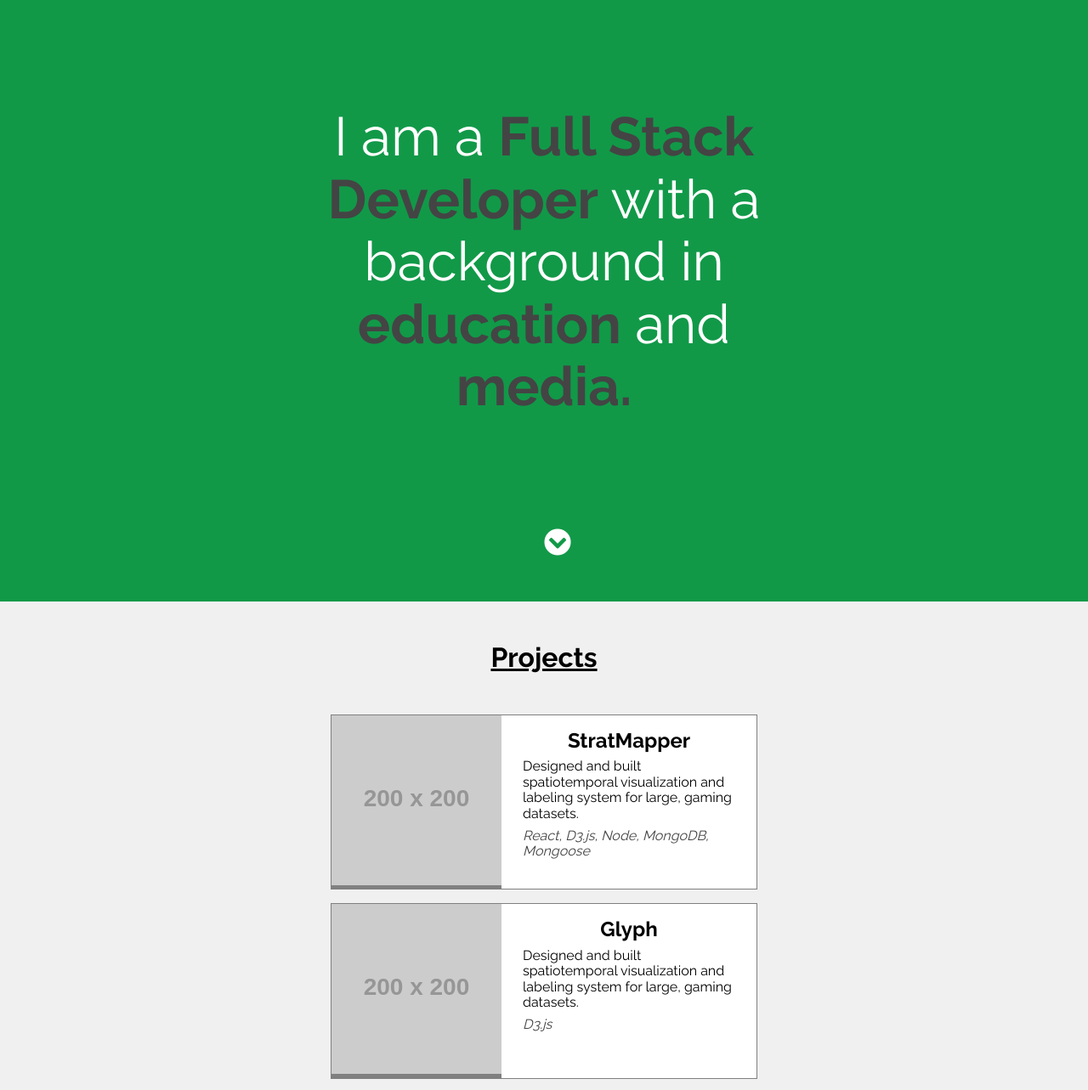
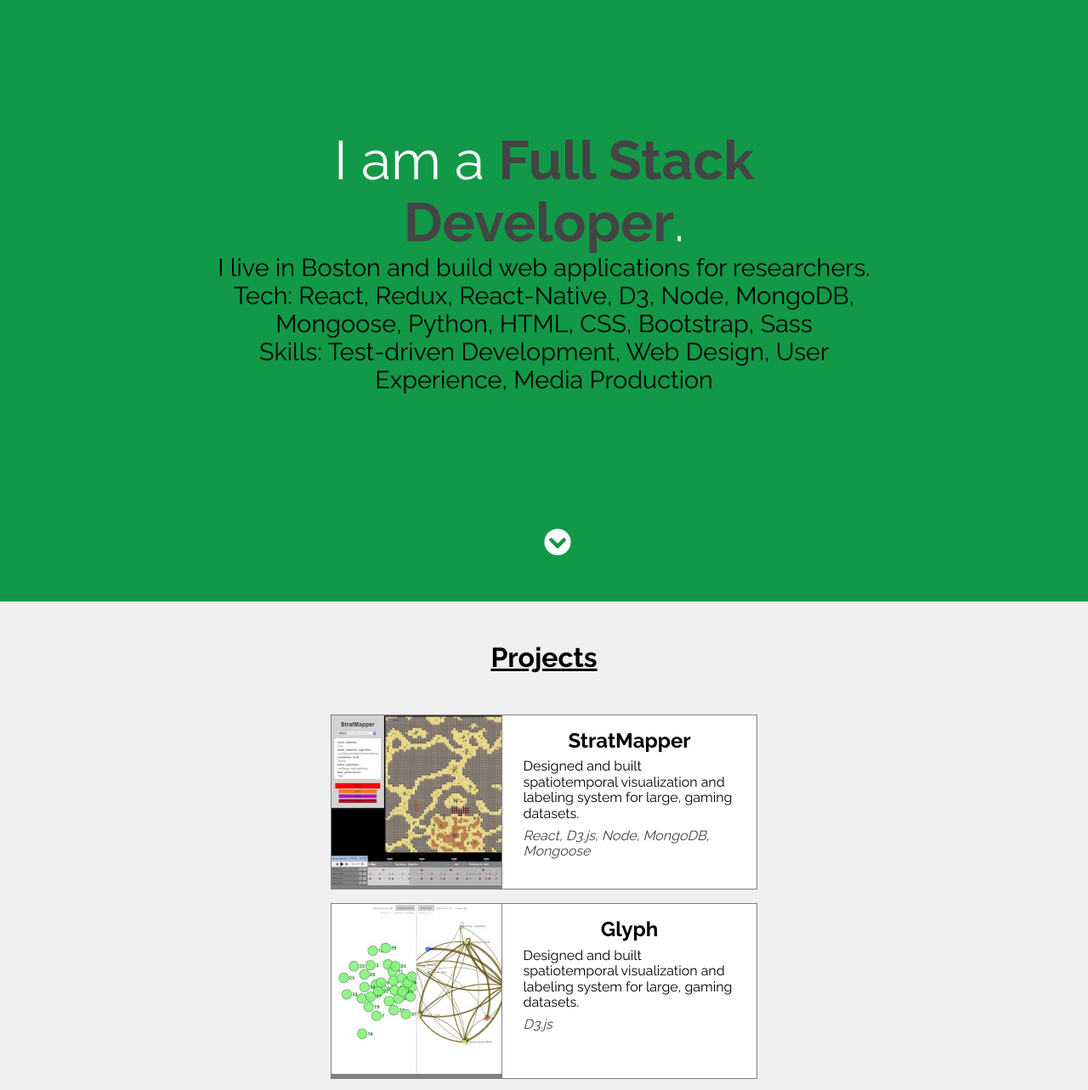
Before and after one commit to andymbryant/personal, a plain HTML site: page index.html in a window 1280 px wide. Shown: the part 140-1423 px from the top of the page at 85% size. Drawn offline with Linux system fonts and the light colour scheme; placeholder pictures from the web are drawn by us.

Commit message:
project images

```diff
--- a/index.html
+++ b/index.html
@@ -27,18 +27,18 @@
     <main>
         <section id="title" class="title-section">
             <div class="title-card">
-                <div class="header">I am a <span class="emphasis">Full Stack Developer</span> with a background in
-                    <span class="emphasis">education</span>
-                    and <span class="emphasis">media.</span></div>
-                <!-- <div class="sub-header">I build web applications for researchers in Boston.</div> -->
-            </div>
-            <a href="#resume" class="chevron"><i class="fas fa-chevron-circle-down"></i></a>
+                <div class="header">I am a <span class="emphasis">Full Stack Developer</span>. </div>
+                <div class="sub-header">I live in Boston and build web applications for researchers.</div>
+                <div class="sub-header">Tech: React, Redux, React-Native, D3, Node, MongoDB, Mongoose, Python, HTML,
+                    CSS, Bootstrap, Sass</div>
+                <div class="sub-header">Skills: Test-driven Development, Web Design, User Experience, Media Production</div>
+                <a href="#resume" class="chevron"><i class="fas fa-chevron-circle-down"></i></a>
         </section>
         <section id="projects" class="projects-section">
             <div class="section-title">Projects</div>
             <div class="projects-container">
                 <div class="project">
-                    <div class="project-image"><img src="https://via.placeholder.com/200" alt=""></div>
+                    <div class="project-image"><img src="img/bt-img.jpg" alt=""></div>
                     <div class="project-details">
                         <div class="project-title">StratMapper</div>
                         <div class="project-description">Designed and built spatiotemporal visualization and labeling
@@ -47,7 +47,7 @@
                     </div>
                 </div>
                 <div class="project">
-                    <div class="project-image"><img src="https://via.placeholder.com/200" alt=""></div>
+                    <div class="project-image"><img src="img/g-img.jpg" alt=""></div>
                     <div class="project-details">
                         <div class="project-title">Glyph</div>
                         <div class="project-description">Designed and built spatiotemporal visualization and labeling
@@ -64,7 +64,7 @@
                     </div>
                 </div>
                 <div class="project">
-                    <div class="project-image"><img src="https://via.placeholder.com/200" alt=""></div>
+                    <div class="project-image"><img src="img/m-img.jpg" alt=""></div>
                     <div class="project-details">
                         <div class="project-title">Movie Listr</div>
                         <div class="project-description">Designed and built spatiotemporal visualization and labeling
@@ -75,7 +75,7 @@
             </div>
         </section>
         <section id="resume" class="resume-section">
-            <div class="section-title">Experience</div>
+            <div class="section-title">Resumé</div>
             <div class="res-item">
                 <div class="company-image"><a href="https://web.northeastern.edu/guii/" target="_blank"><img src="img/neu-logo.jpg"
                             alt=""></a></div>
--- a/sass/main.scss
+++ b/sass/main.scss
@@ -9,6 +9,11 @@ html {
 
     section {
         padding-top: 3rem;
+    }
+
+    img {
+        width: 100%;
+        height: 100%;
     }
 }
 
@@ -83,7 +88,7 @@ nav {
     .title-card {
         z-index: 101;
         margin: auto;
-        width: 50%;
+        width: 60%;
         text-align: center;
         .emphasis {
             font-weight: 700;
@@ -146,11 +151,7 @@ nav {
                 width: 200px;
                 display: inline-block;
                 background-color: grey;
-
-                img {
-                    width: 100%;
-                    height: 100%;
-                }
+                border-right: 1px solid grey;
             }
 
             .project-details {
@@ -198,10 +199,7 @@ nav {
             left: -160px;
             width: 120px;
 
-            img {
-                width: 100%;
-                height: 100%;
-            }
+
         }
 
         .res-item-inner {
```
Also changed, not shown: css/main.css, img/bt-img.jpg (added), img/g-img.jpg (added), img/m-img.jpg (added), img/m-img.jpt.jpg (added), 1 other file.
